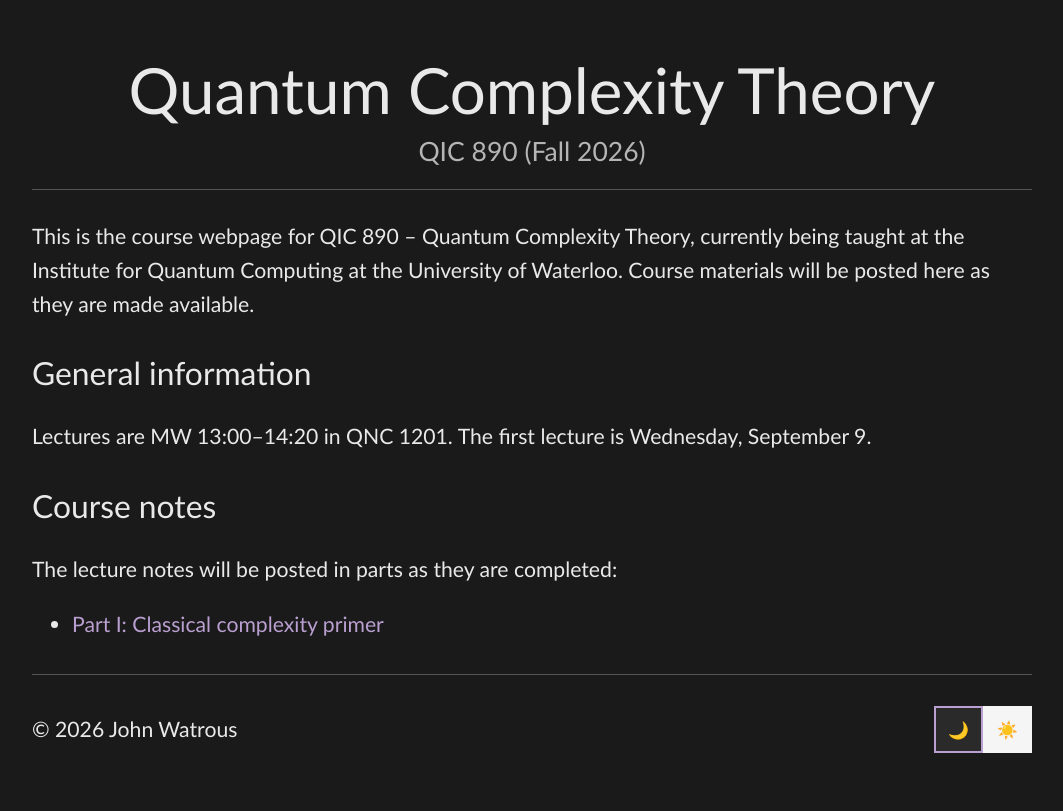
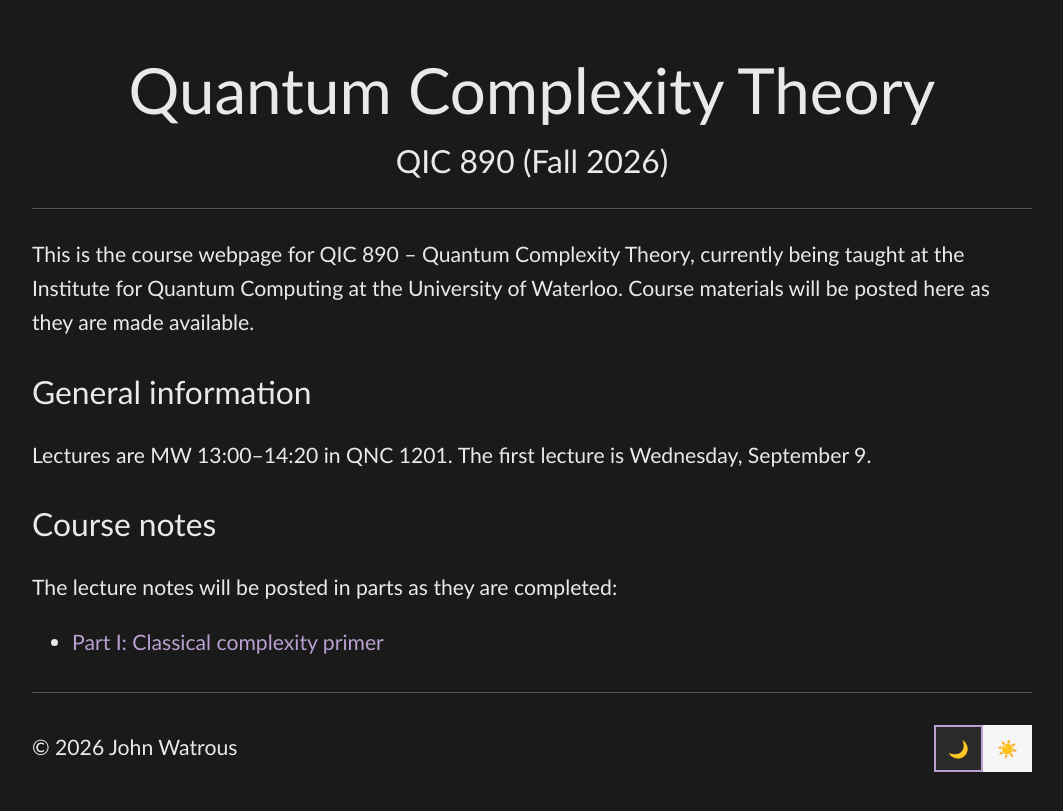
Before and after one commit to jhwatrous/jhwatrous.github.io, a Jekyll site: the page built from quantum-complexity.md, in a window 1280 px wide. Shown: the top 811 px of the page, without its empty margins (108-1171 px from the left). Built offline with Jekyll 4.4.1, drawn with Linux system fonts in a browser that asks for light colours.

Commit message:
Revisions...

```diff
--- a/assets/css/simple-dark.css
+++ b/assets/css/simple-dark.css
@@ -50,10 +50,9 @@ header .subtitle {
     text-align: center;
     margin-top: 0.35em;
     margin-bottom: 0;
-    font-size: 1.25em;
+    font-size: 1.5em;
     font-weight: 400;
-    line-height: 1.3;
-    opacity: 0.75;
+    line-height: 1.6
 }
 
 .header-links {
```
